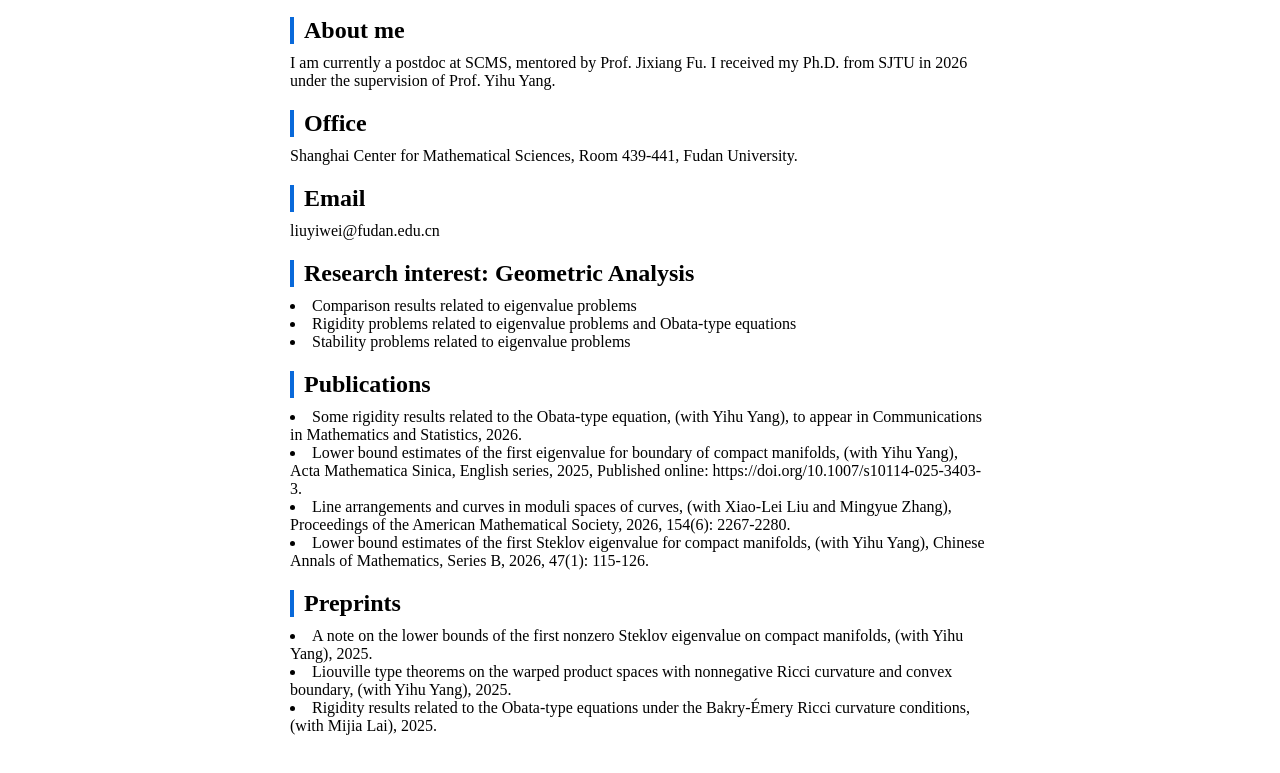
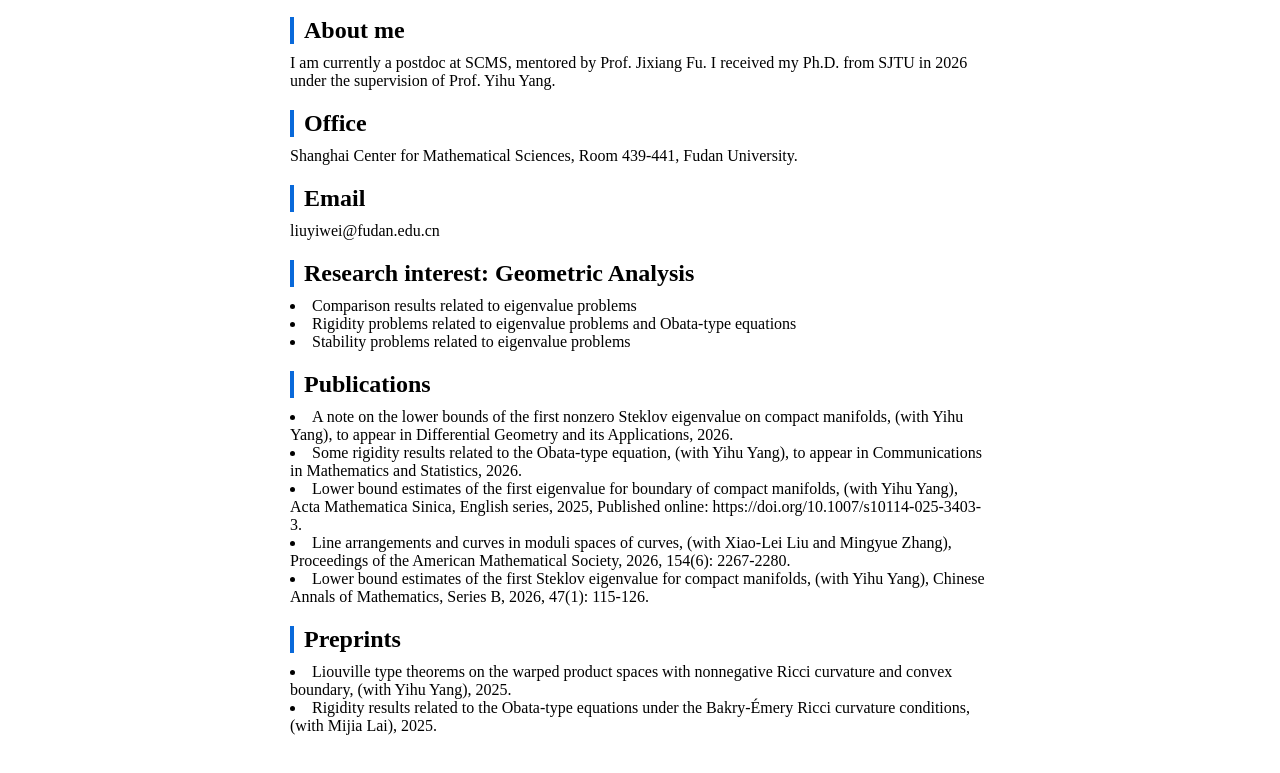
Before and after one commit to liuyiwei201611012/liuyiwei201611012.github.io, a plain HTML site: page index.html in a window 1280 px wide. Shown: the part 181-954 px from the top of the page. Drawn offline with Linux system fonts and the light colour scheme.

Commit message:
Update publications and remove outdated preprint entry

```diff
--- a/index.html
+++ b/index.html
@@ -61,13 +61,13 @@
         <p><li>Stability problems related to eigenvalue problems</p>
 
          <h2 id="contact2">Publications</h2>
+        <p><li>A note on the lower bounds of the first nonzero Steklov eigenvalue on compact manifolds, (with Yihu Yang), to appear in Differential Geometry and its Applications, 2026.</p>
         <p><li>Some rigidity results related to the Obata-type equation, (with Yihu Yang), to appear in Communications in Mathematics and Statistics, 2026.</p>
         <p><li>Lower bound estimates of the first eigenvalue for boundary of compact manifolds, (with Yihu Yang), Acta Mathematica Sinica, English series, 2025, Published online: https://doi.org/10.1007/s10114-025-3403-3.</p>
         <p><li>Line arrangements and curves in moduli spaces of curves, (with Xiao-Lei Liu and Mingyue Zhang), Proceedings of the American Mathematical Society, 2026, 154(6): 2267-2280.</p>
         <p><li>Lower bound estimates of the first Steklov eigenvalue for compact manifolds, (with Yihu Yang), Chinese Annals of Mathematics, Series B, 2026, 47(1): 115-126.</p>
 
         <h2 id="contact3">Preprints</h2>
-        <p><li>A note on the lower bounds of the first nonzero Steklov eigenvalue on compact manifolds, (with Yihu Yang), 2025.</p>
         <p><li>Liouville type theorems on the warped product spaces with nonnegative Ricci curvature and convex boundary, (with Yihu Yang), 2025.</p>
         <p><li>Rigidity results related to the Obata-type equations under the Bakry-Émery Ricci curvature conditions, (with Mijia Lai), 2025.</p>
     </div>
```
